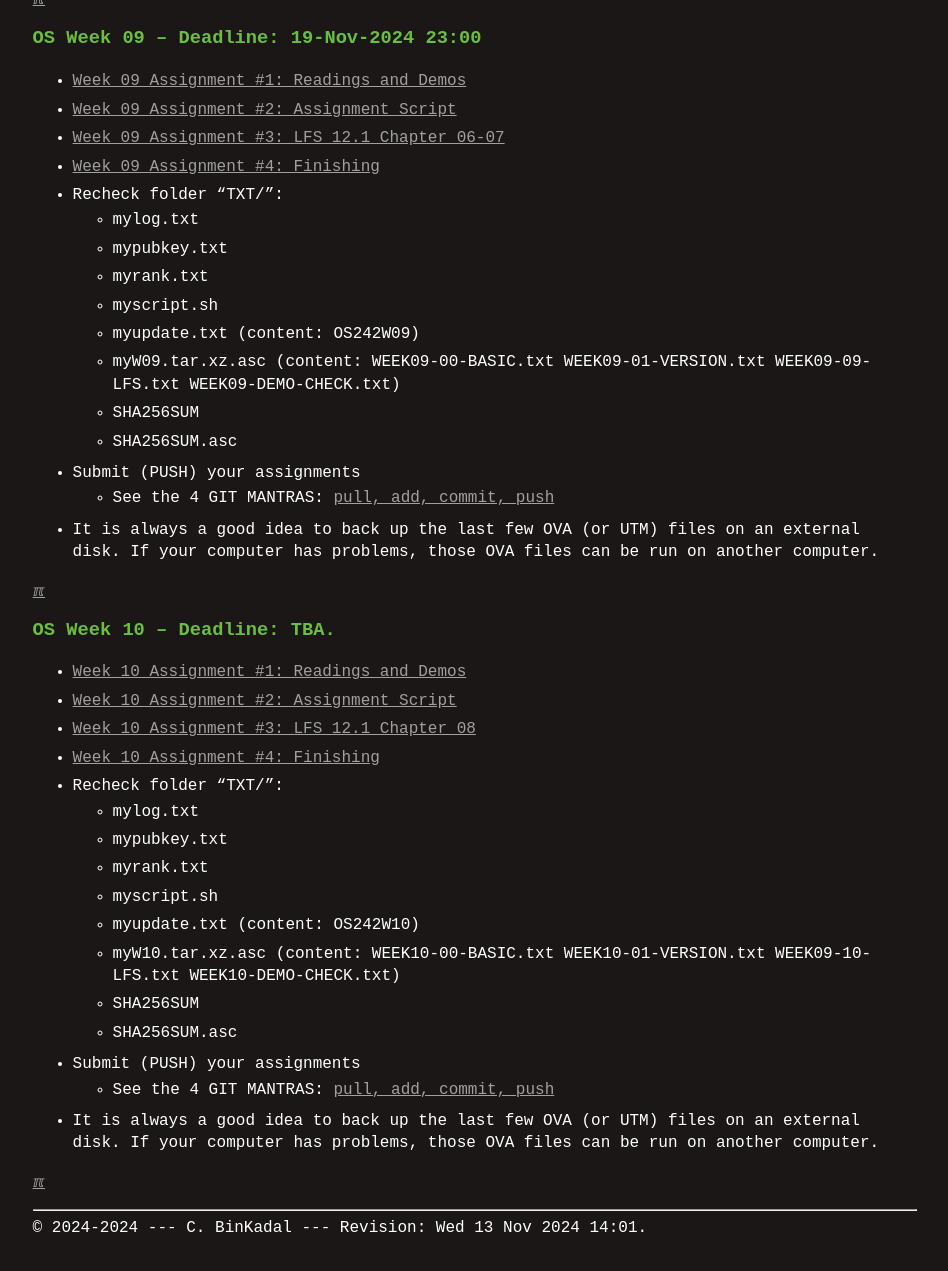
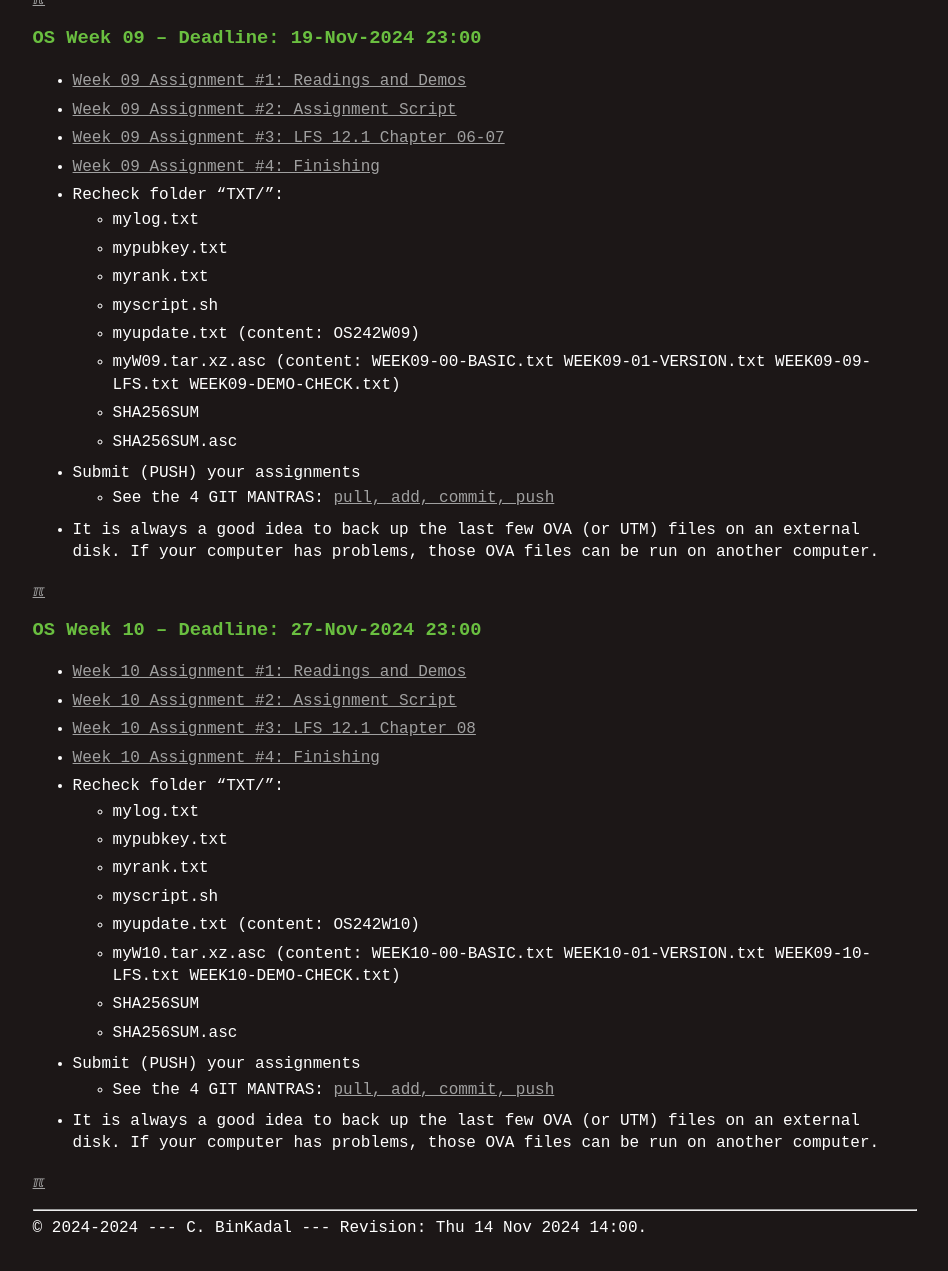
Before and after one commit to os2xx/demOS, a Jekyll site: the page built from index.md, in a window 1280 px wide and 1400 px high, scrolled down 5720 px. Shown: the top 1271 px of the window, without its empty margins (165-1113 px from the left). Built offline with Jekyll 4.4.1, drawn with Linux system fonts in a browser that asks for light colours.

Commit message:
modified:   index.md W10-01.md 98-W10-DEMO-CHECK.sh

```diff
--- a/_config.yml
+++ b/_config.yml
@@ -1,5 +1,5 @@
 title: Operating Systems Programming
-version:     "Wed 13 Nov 2024 14:01"
+version:     "Thu 14 Nov 2024 14:00"
 copyright:   "2024-2024"
 description: This is the Operating System course site,
       a GitHub Page, hosted at GitHub.com (thank you!).
--- a/index.md
+++ b/index.md
@@ -221,7 +221,7 @@ The Deadline is 7 (seven) days after the assignment was announced.
   If your computer has problems, those OVA files can be run on another computer.
 
 [&#x213C;](#)<br id="idxOS10">
-### OS Week 10 – Deadline: TBA.
+### OS Week 10 – Deadline: 27-Nov-2024 23:00
 * [Week 10 Assignment #1: Readings and Demos](W10-01.md){:target="_blank"}
 * [Week 10 Assignment #2: Assignment Script](W10-02.md){:target="_blank"}
 * [Week 10 Assignment #3: LFS 12.1 Chapter 08](W10-03.md){:target="_blank"}
```
Also changed, not shown: W10-01.md (+5 -5 lines), 1 other file.
